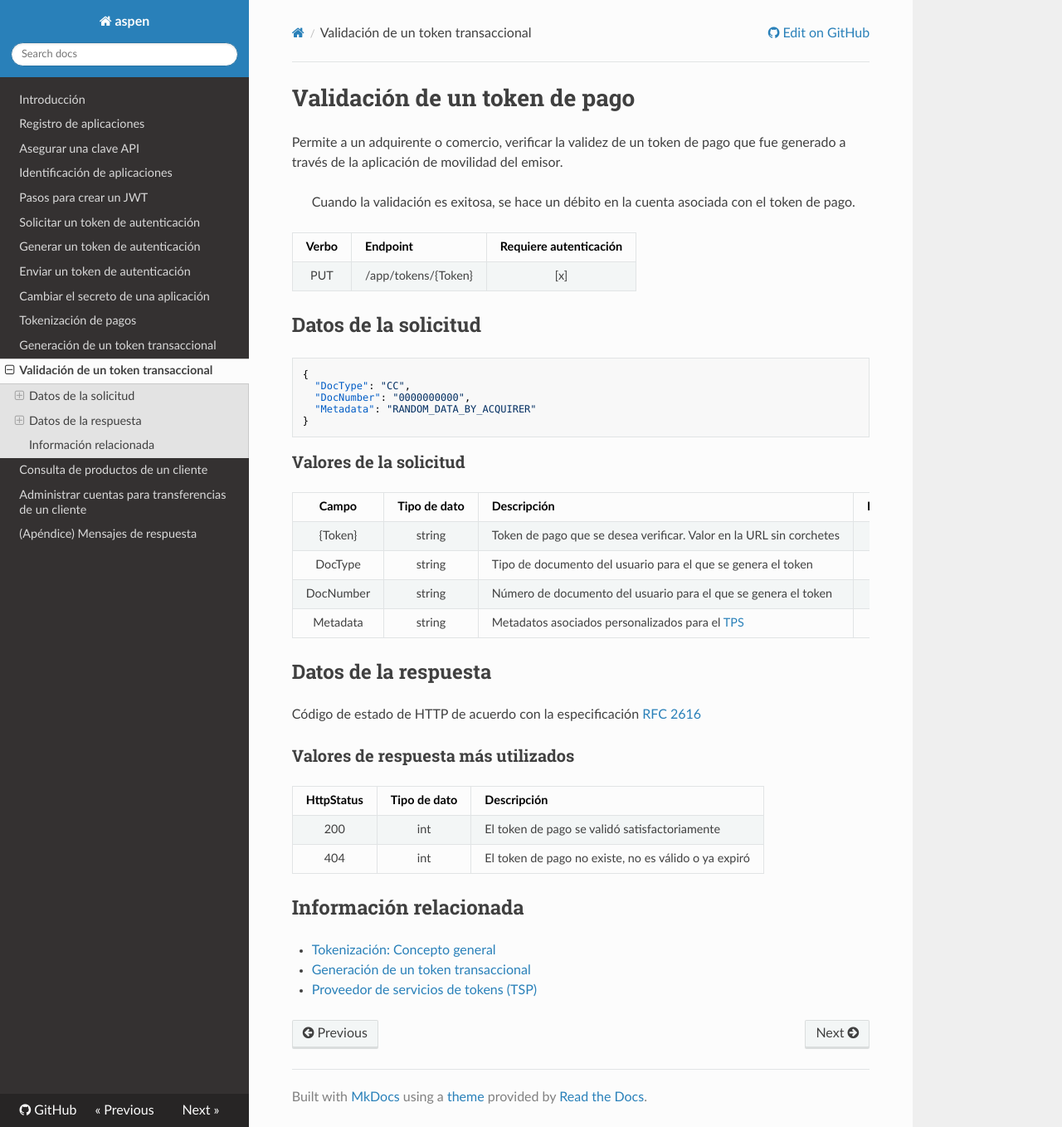
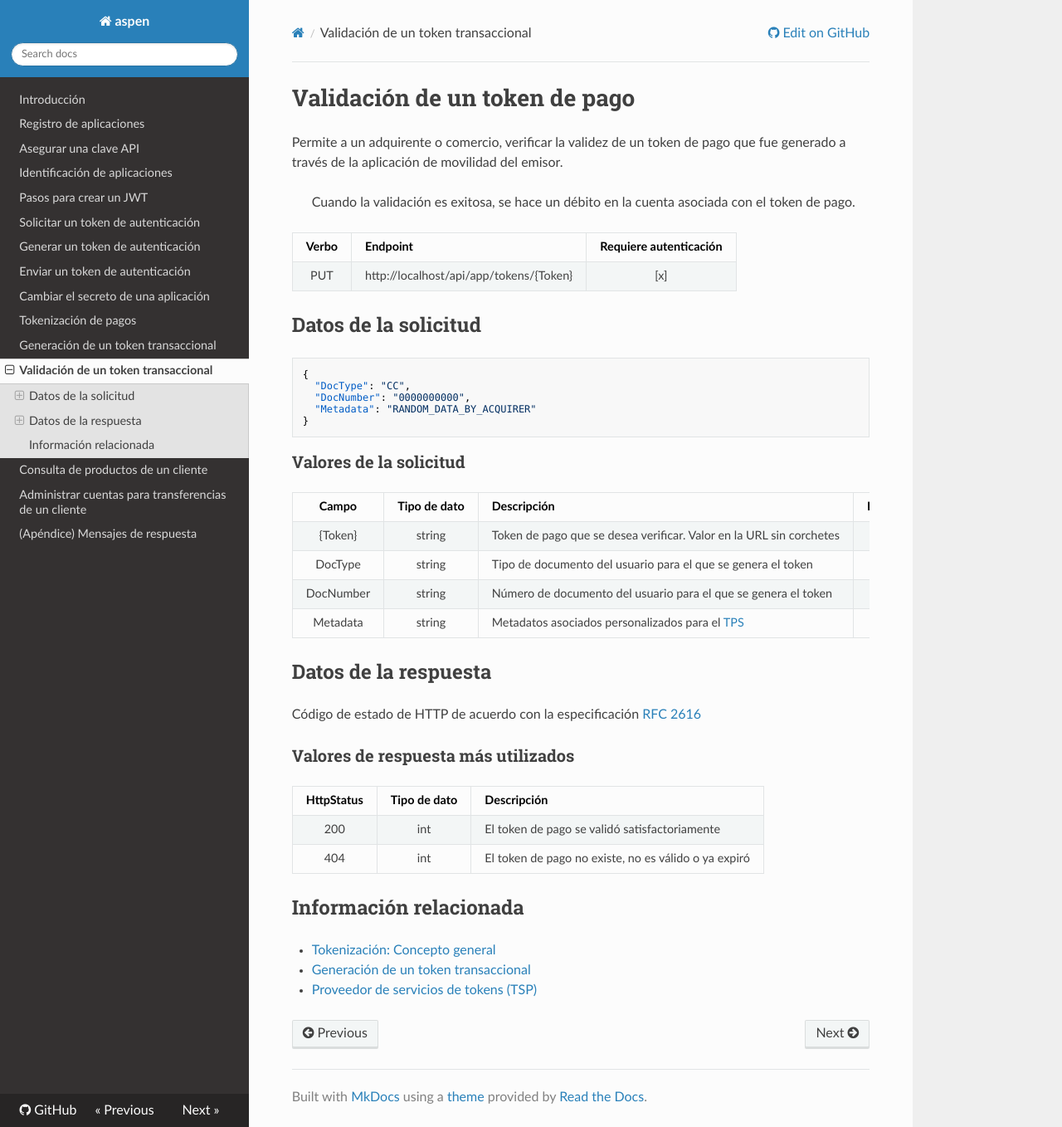
Before and after one commit to menchi2000/Aspen, an MkDocs documentation site: the page built from docs/Redeem-PaymentToken.md, in a window 1280 px wide and 1358 px high. Shown: the whole window at 83% size. Built offline with MkDocs 1.6.1, drawn with Linux system fonts in a browser that asks for light colours; nearby versions of some CDN libraries; old or Windows-style settings are respelled for this version of MkDocs; part of the change alters nothing that is shown.

Commit message:
Ampliación dominio en código de ejemplo
Ampliación dominio en código de ejemplo

```diff
--- a/docs/Redeem-PaymentToken.md
+++ b/docs/Redeem-PaymentToken.md
@@ -6,7 +6,7 @@ Permite a un adquirente o comercio, verificar la validez de un token de pago que
 
 Verbo | Endpoint | Requiere autenticación
 :---: | -------- | :------------:
-PUT | /app/tokens/{Token} | [x]
+PUT | http://localhost/api/app/tokens/{Token} | [x]
 
 ## Datos de la solicitud
 
```
